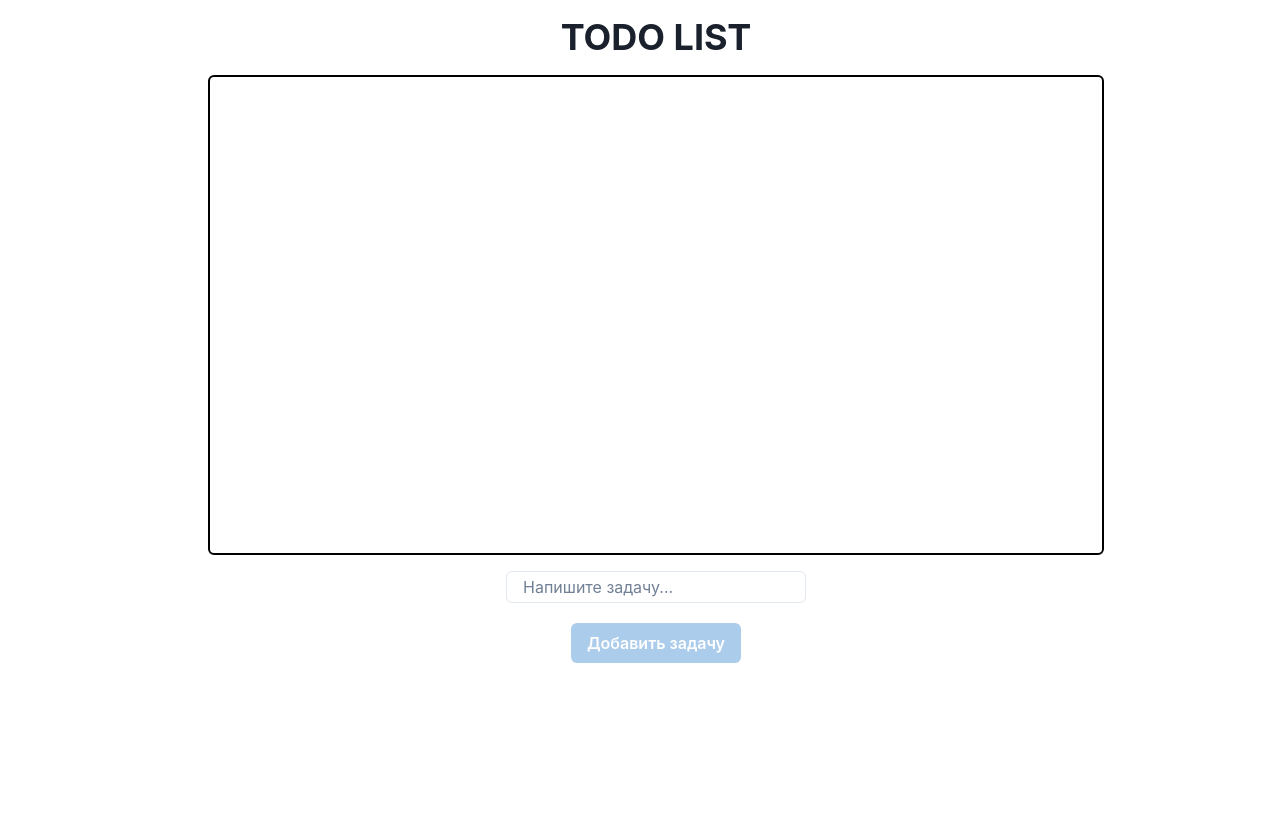
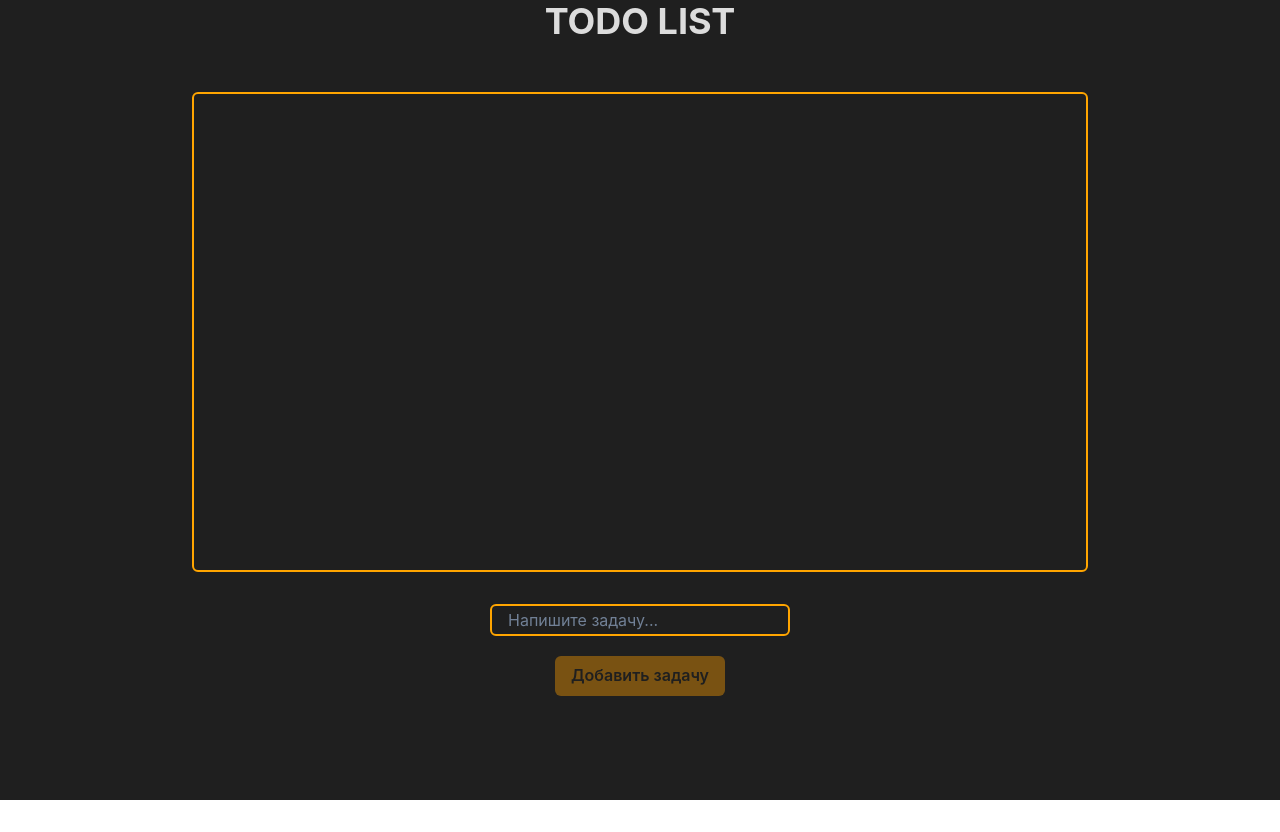
Before and after one commit to ZheBush/labs, a React (Vite) app in the folder lab4/: page / in a window 1280 px wide. After the commit the page ends 800 px from the top, so only its background shows below. Built offline with nearby package versions, Linux system fonts and the light colour scheme.

Commit message:
git commit -m 'message'

```diff
--- a/lab4/src/pages/Home.jsx
+++ b/lab4/src/pages/Home.jsx
@@ -27,20 +27,19 @@ export const Home = () => {
     return (
         <Flex
             flexDirection="column"
-            h="100vh"
-            w="100vw"
-            m="1rem"
-            gap="1rem"
+            h='100vh'
+            gap="2rem"
             alignItems="center"
+            background='rgb(31 31 31)'
         >
-            <Heading textTransform="uppercase">Todo List</Heading>
+            <Heading h='60px' textTransform="uppercase" color='rgb(220 220 220)'>Todo List</Heading>
             <List
                 h="60vh"
                 w="70vw"
                 display="flex"
                 flexDirection="column"
                 overflowY="scroll"
-                border="2px solid black"
+                border="2px solid orange"
                 borderRadius="md"
                 p="10px"
             >
@@ -56,10 +55,10 @@ export const Home = () => {
                         <Text>{todo.text}</Text>
                         <Button
                             onClick={() => removeTodoHandler(todo.id)}
-                            background="red.500"
-                            color="blue"
+                            background="rgb(255, 160, 0)"
+                            color="rgb(31 31 31)"
                             _hover={{
-                                background: 'red.600',
+                                background: 'orange.200',
                             }}
                         >
                             Удалить
@@ -67,6 +66,7 @@ export const Home = () => {
                     </ListItem>
                 ))}
             </List>
+
             <chakra.form
                 onSubmit={(e) => {
                     e.preventDefault() // Без перезагрузки приложения после добавления задачи
@@ -79,20 +79,23 @@ export const Home = () => {
             >
                 <Input
                     placeholder="Напишите задачу..."
+                    border='2px solid orange'
                     maxLength={80}
                     value={text}
                     onChange={(e) => setText(e.target.value)}
                     w="300px"
                     h="32px"
+
                 />
                 <Button
                     isDisabled={!text.trim().length}
                     type="submit"
                     w="fit-content"
-                    background="blue.500"
-                    color="white"
+                    background="rgb(255, 160, 0)"
+                    color="rgb(31 31 31)"
                     _hover={{
-                        background: 'blue.600',
+                        background: 'orange.200',
+                        cursor: 'pointer'
                     }}
                 >
                     Добавить задачу
```
